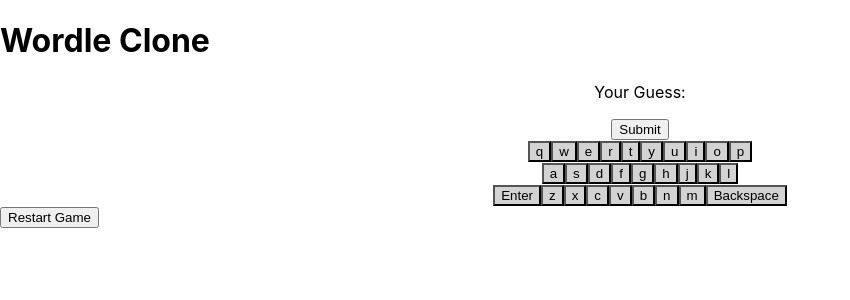
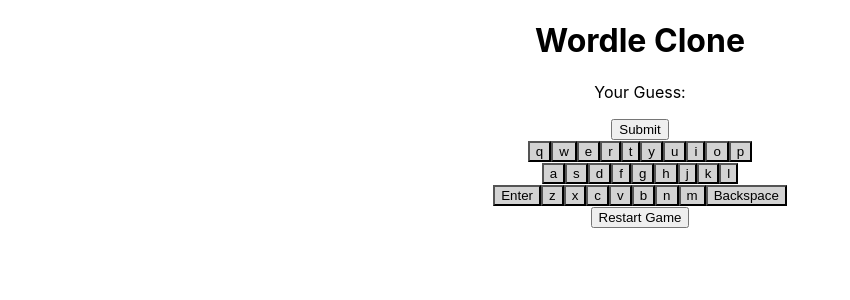
Before and after one commit to StevenHa159/wordleproject, a React (Create React App) app: page / in a window 1280 px wide. Shown: the top 300 px of the page, without its empty margins (0-850 px from the left). Built offline with nearby package versions, Linux system fonts and the light colour scheme.

Commit message:
centered restart button

```diff
--- a/src/App.js
+++ b/src/App.js
@@ -59,7 +59,9 @@ function App() {
 
 
   return (
-    <div className="App">
+    <div className="App" style={{
+      textAlign: 'center'
+      }}>
       <h1>Wordle Clone</h1>
       <GameBoard guesses={guesses} solution={solution} />
       <Keyboard onGuess={handleGuess} letterColors={letterColors} />
```
Also changed, not shown: src/components/Keyboard.jsx (line endings or trailing spaces).
